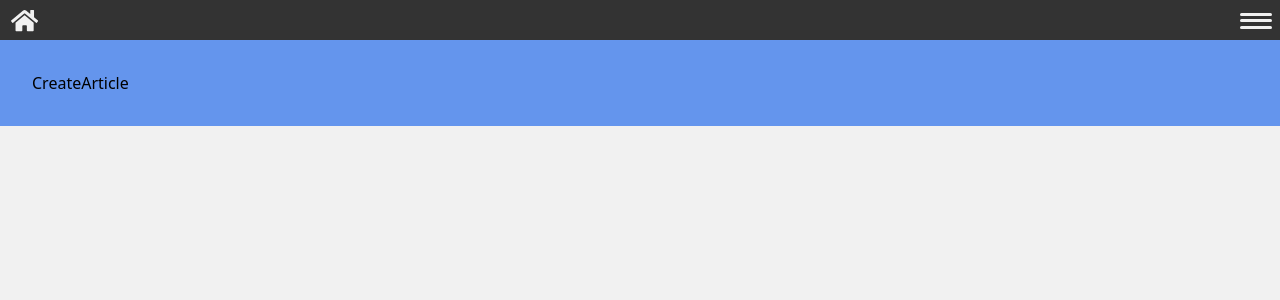
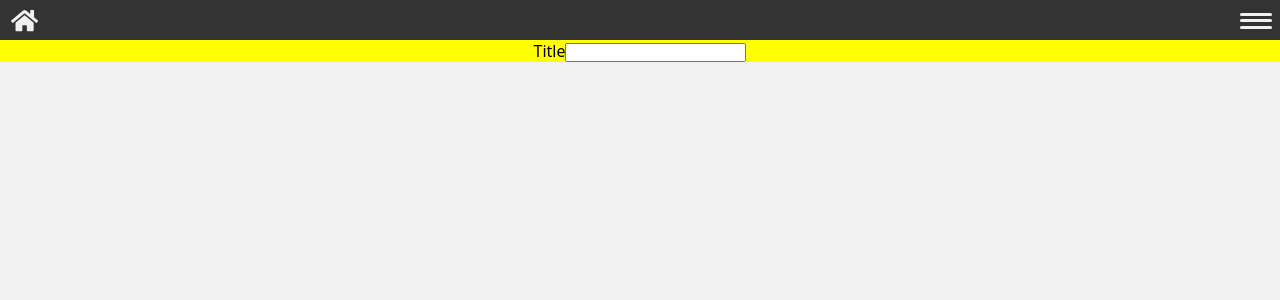
Before and after one commit to akliyachir/Mern_stack_Articles_Publishing_platform, a React (Vite) app in the folder articles_publishing_platform_v1/client/: page /create_article in a window 1280 px wide. Shown: the top 300 px of the page. Built offline with nearby package versions, Linux system fonts and the light colour scheme.

Commit message:
mern stack, articles publishing platform, with user auth, building, working on create a new article form

```diff
--- a/articles_publishing_platform_v1/client/src/App.jsx
+++ b/articles_publishing_platform_v1/client/src/App.jsx
@@ -11,7 +11,8 @@ import SignUpContainer from './Pages/4-SignUp/SignUpContainer';
 import SignInContainer from './Pages/3-SignIn/SignInContainer';
 // -- contexts
 import UserContextProvider from './Contexts/UserContext';
-import CreateArticle from './Pages/UserPages/1-CreateArticle/CreateArticle';
+import CreateArticle from './UserPages/1-CreateArticle/CreateArticle';
+
 // -- user routes import
 //-- create router
 const router = createBrowserRouter(
--- a/articles_publishing_platform_v1/client/src/Pages/UserPages/1-CreateArticle/CreateArticle.css
+++ /dev/null
@@ -1,8 +0,0 @@
-.CreateArticle {
-  background-color: cadetblue;
-  padding: 2rem;
-}
-.CreateArticle {
-  background-color: cornflowerblue;
-  padding: 2rem;
-}
--- a/articles_publishing_platform_v1/client/src/Pages/UserPages/1-CreateArticle/CreateArticle.jsx
+++ /dev/null
@@ -1,8 +0,0 @@
-import './CreateArticle.css';
-export default function CreateArticle() {
-  return (
-    <div className='CreateArticle'>
-      <div className='CreateArticleContent'>CreateArticle</div>
-    </div>
-  );
-}
--- /dev/null
+++ b/articles_publishing_platform_v1/client/src/UserPages/1-CreateArticle/CreateArticle.css
@@ -0,0 +1,16 @@
+.CreateArticle {
+  display: flex;
+  justify-content: center;
+  align-items: center;
+  flex-direction: column;
+  gap: 0.5rem;
+  background-color: red;
+}
+.CreateArticle {
+  display: flex;
+  justify-content: center;
+  align-items: center;
+  flex-direction: column;
+  gap: 0.5rem;
+  background-color: yellow;
+}
--- /dev/null
+++ b/articles_publishing_platform_v1/client/src/UserPages/1-CreateArticle/CreateArticle.jsx
@@ -0,0 +1,38 @@
+import './CreateArticle.css';
+import { useState } from 'react';
+
+export default function CreateArticle() {
+  // -- form data useState
+  const [createArticleFormData, setCreateArticleFormData] = useState({
+    article_title: '',
+  });
+  const { article_title } = createArticleFormData;
+  //-- handle submitNewArticleData
+  const submitNewArticleData = () => {};
+  //-- auto handle Input On Change
+  const handleInputOnChange = (e) => {
+    setCreateArticleFormData({
+      ...createArticleFormData,
+      [e.target.name]: e.target.value,
+    });
+  };
+  //-- return jsx
+  return (
+    <div className='CreateArticle'>
+      <div className='CreateArticleContent'>
+        <form onSubmit={submitNewArticleData}>
+          <div className='articleInputContainer'>
+            <label htmlFor='article_title'>Title</label>
+            <input
+              type='text'
+              name='article_title'
+              id='article_title'
+              value={article_title}
+              onChange={handleInputOnChange}
+            />
+          </div>
+        </form>
+      </div>
+    </div>
+  );
+}
```
